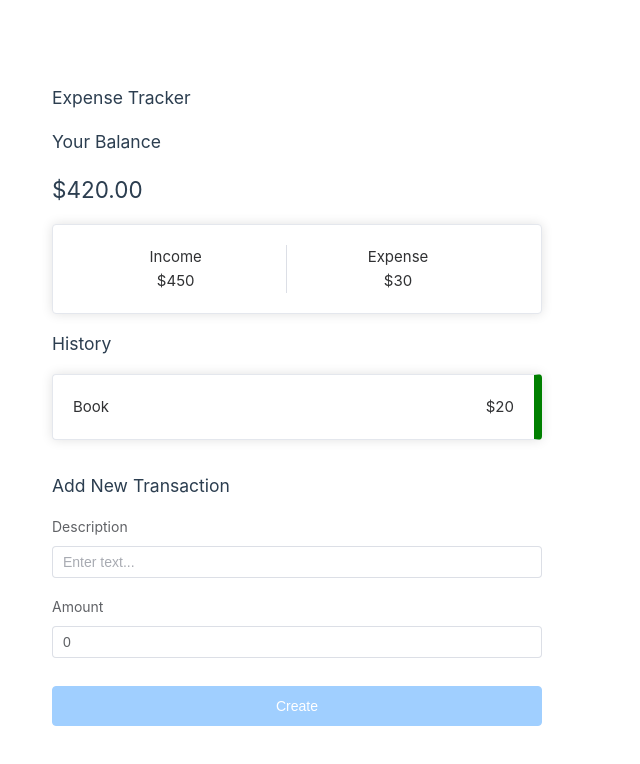
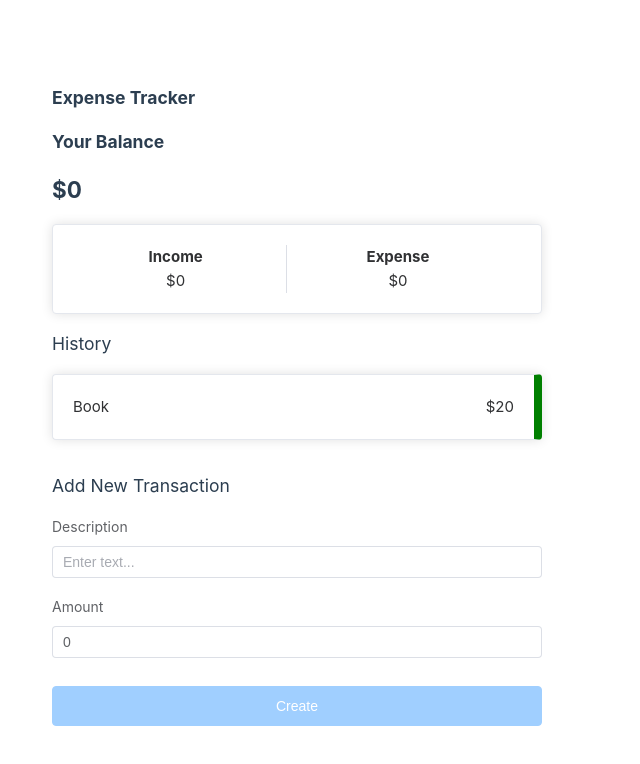
Before and after one commit to andresromerodev/vue-expense-tracker, a Vue app: page / in a window 1280 px wide. Shown: the top 764 px of the page, without its empty margins (0-640 px from the left). Built offline with nearby package versions, Linux system fonts and the light colour scheme.

Commit message:
Show total balance

```diff
--- a/src/App.vue
+++ b/src/App.vue
@@ -1,5 +1,5 @@
 <script setup lang="ts">
-import { RouterView } from "vue-router";
+import { RouterView } from "vue-router"
 </script>
 
 <template>
--- a/src/components/History.vue
+++ b/src/components/History.vue
@@ -1,5 +1,5 @@
 <script setup lang="ts">
-import TransactionCard from './TransactionCard.vue';
+import TransactionCard from './TransactionCard.vue'
 defineProps<{
   transactions?: any[]
 }>()
--- a/src/components/TransactionCard.vue
+++ b/src/components/TransactionCard.vue
@@ -6,7 +6,7 @@ const props = defineProps<{
   amount: number
 }>()
 
-const transactionClass = computed(() => props.amount >= 0 ? 'income' : 'expense');
+const transactionClass = computed(() => props.amount >= 0 ? 'income' : 'expense')
 
 </script>
 
--- a/src/components/TransactionForm.vue
+++ b/src/components/TransactionForm.vue
@@ -7,11 +7,11 @@ const initialState = { description: '', amount: 0 }
 
 const form = reactive({ ...initialState })
 
-const resetForm = () => Object.assign(form, initialState);
+const resetForm = () => Object.assign(form, initialState)
 
 const onSubmit = () => {
   emit('addTransaction', { ...form })
-  resetForm();
+  resetForm()
 }
 
 const submitDisabled = computed(
--- a/src/components/YourBalance.vue
+++ b/src/components/YourBalance.vue
@@ -1,20 +1,28 @@
-<script setup lang="ts"></script>
+<script setup lang="ts">
+import { computed } from 'vue';
+
+const props = defineProps<{
+  income: number
+  expense: number
+}>()
+const totalBalance = computed(() => props.income - props.expense);
+</script>
 
 <template>
   <section>
-    <h1>Expense Tracker</h1>
+    <h1 class="title">Expense Tracker</h1>
     <h3 class="title">Your Balance</h3>
-    <h2 class="title">$420.00</h2>
+    <h2 class="title">${{ totalBalance }}</h2>
     <el-card class="box-card">
       <el-row>
         <el-col :span="11" style="text-align: center;">
-          <h4>Income</h4>
-          <p>$450</p>
+          <h4 style="font-weight: bold;">Income</h4>
+          <p>${{ income }}</p>
         </el-col>
         <el-divider style="height: auto;" direction="vertical" content-position="center" />
         <el-col :span="11" style="text-align: center;">
-          <h4>Expense</h4>
-          <p>$30</p>
+          <h4 style="font-weight: bold;">Expense</h4>
+          <p>${{ expense }}</p>
         </el-col>
       </el-row>
     </el-card>
@@ -23,6 +31,7 @@
 
 <style scoped>
 .title {
+  font-weight: bold;
   margin-top: 16px;
   margin-bottom: 16px;
 }
--- a/src/views/ExpenseTrackerView.vue
+++ b/src/views/ExpenseTrackerView.vue
@@ -1,15 +1,23 @@
 <script setup lang="ts">
+import { reactive, ref } from 'vue'
 
-import { ref } from 'vue'
+import YourBalance from "../components/YourBalance.vue"
+import History from "../components/History.vue"
+import TransactionForm from "../components/TransactionForm.vue"
 
-import YourBalance from "../components/YourBalance.vue";
-import History from "../components/History.vue";
-import TransactionForm from "../components/TransactionForm.vue";
+const balance = reactive({ income: 0, expense: 0 })
+const transactions = ref<any[]>([{ description: "Book", amount: 20 }])
 
-const transactions = ref<any[]>([{ description: "Book", amount: 20 }]);
-
-const addTransaction = (transaction: any) => transactions.value.push(transaction);
-
+// TODO: Add typings to avoid casting to number
+const addTransaction = (transaction: any) => {
+  transactions.value.push(transaction)
+  if (transaction.amount > 0) {
+    balance.income += Number(transaction.amount)
+  } else {
+    // Convert from negative to positive number
+    balance.expense += Number(Math.abs(transaction.amount))
+  }
+}
 </script>
 
 <template>
@@ -17,7 +25,7 @@ const addTransaction = (transaction: any) => transactions.value.push(transaction
     <el-main>
       <el-row>
         <el-col :span="10">
-          <YourBalance class="section" />
+          <YourBalance class="section" :income="balance.income" :expense="balance.expense" />
           <History class="section" :transactions="transactions" />
           <TransactionForm class="section" @add-transaction="addTransaction" />
         </el-col>
```
